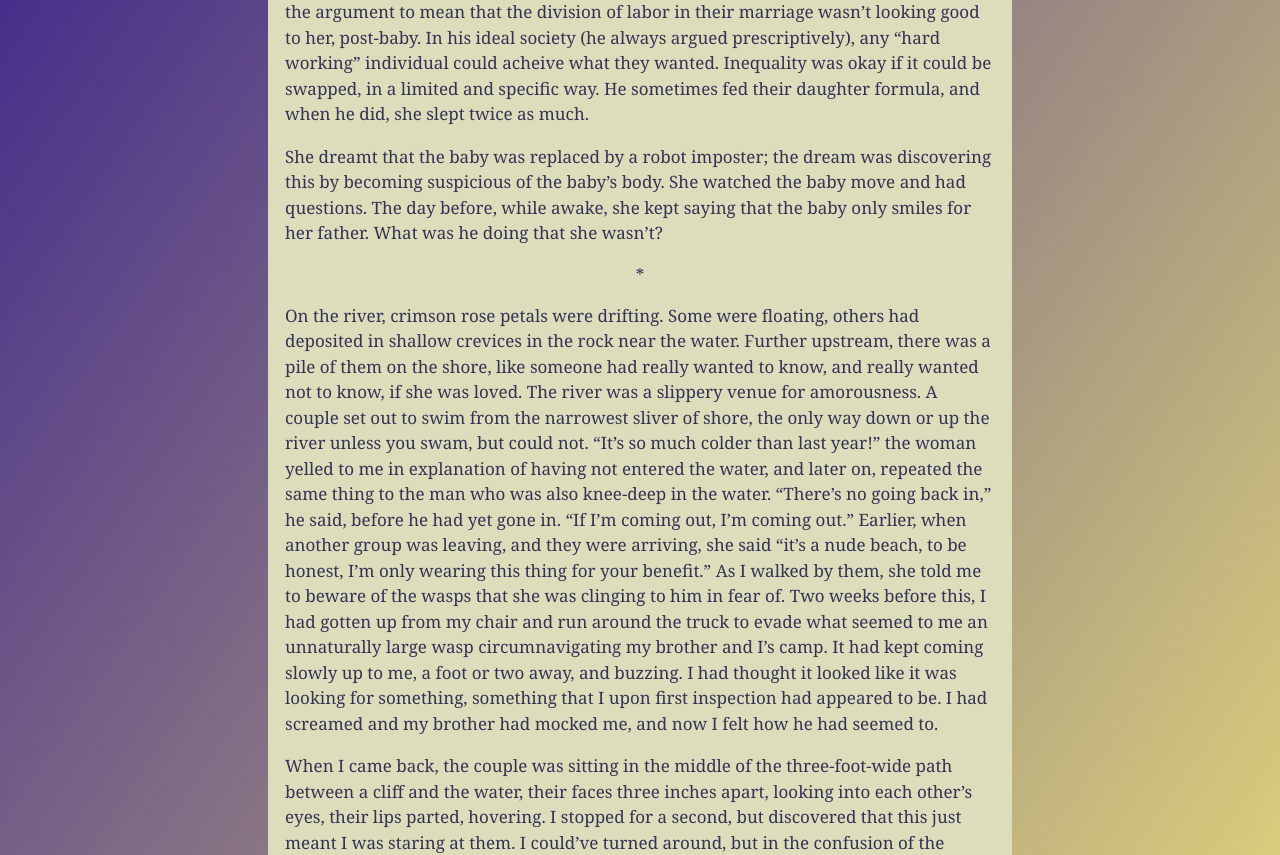
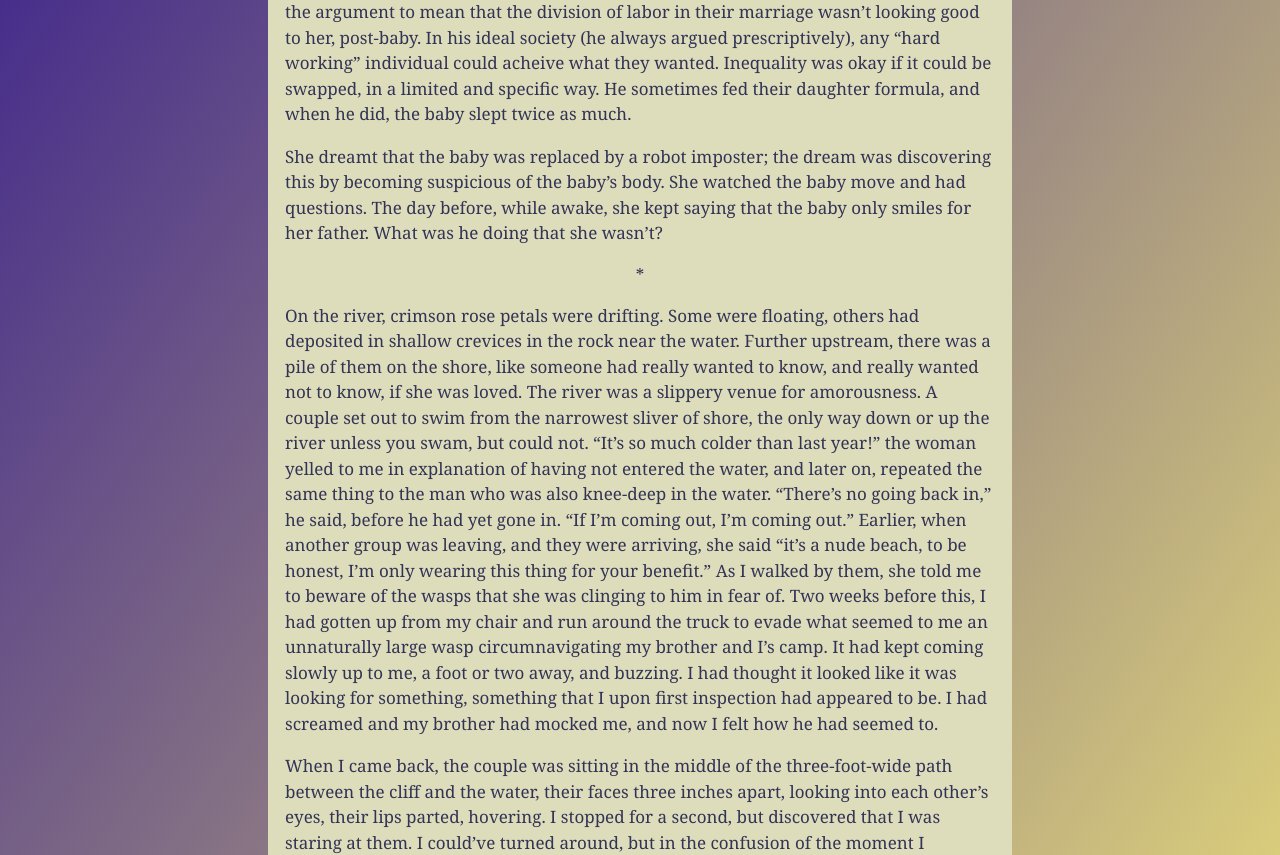
Before and after one commit to meanyhead/meanyhead.github.io, a Jekyll site: the page built from _posts/2020-10-18-ford.md, in a window 1280 px wide and 1400 px high. Shown: the part 542-1397 px from the top of the window. Built offline with Jekyll 4.4.1, drawn with Linux system fonts in a browser that asks for light colours; comment, search, counter and statistics services are not loaded; some of the changed text lies outside the part shown.

Commit message:
more edits

```diff
--- a/_posts/2020-10-18-ford.md
+++ b/_posts/2020-10-18-ford.md
@@ -3,7 +3,7 @@
 title: Ford
 ---
 
-On the phone, a couple who believed their marriage to be a force of morality upon the world told me that she had given birth to their child. Their conversation devolved into an argument with each other over whether people like them moving from cities to small towns was good or bad. I became the jury to whom they argued their cases. He thought that the geographic dispersal of young urban professionals could only be a good thing, as cities were vulnerable overconcentrations of wealth. Moreorver, the exurbanization of the millennial WFA class would combat rural "brain drain." As I was their witness, she argued that the effect on small towns would be like the effect of tech workers on San Francisco: Wealthy outsiders reorganize the local economy into one that serves them, and doesn't create the conditions for the people that serve them to become them. Sometimes, the only way well-informed bourgeois liberals will tell you how they feel is in how pessimistic they are about upward mobility. I took her side of the argument to mean that the division of labor in their marriage wasn't looking good to her, post-baby. In his ideal society (he always argued prescriptively), any "hard working" individual could acheive what they wanted. Inequality was okay if it could be swapped, in a limited and specific way. He sometimes fed their daughter formula, and when he did, she slept twice as much.
+On the phone, a couple who believed their marriage to be a force of morality upon the world told me that she had given birth to their child. Their conversation devolved into an argument with each other over whether people like them moving from cities to small towns was good or bad. I became the jury to whom they argued their cases. He thought that the geographic dispersal of young urban professionals could only be a good thing, as cities were vulnerable overconcentrations of wealth. Moreorver, the exurbanization of the millennial WFA class would combat rural "brain drain." As I was their witness, she argued that the effect on small towns would be like the effect of tech workers on San Francisco: Wealthy outsiders reorganize the local economy into one that serves them, and doesn't create the conditions for the people that serve them to become them. Sometimes, the only way well-informed bourgeois liberals will tell you how they feel is in how pessimistic they are about upward mobility. I took her side of the argument to mean that the division of labor in their marriage wasn't looking good to her, post-baby. In his ideal society (he always argued prescriptively), any "hard working" individual could acheive what they wanted. Inequality was okay if it could be swapped, in a limited and specific way. He sometimes fed their daughter formula, and when he did, the baby slept twice as much.
 
 She dreamt that the baby was replaced by a robot imposter; the dream was discovering this by becoming suspicious of the baby's body. She watched the baby move and had questions. The day before, while awake, she kept saying that the baby only smiles for her father. What was he doing that she wasn't?
 
@@ -11,6 +11,6 @@
 
 On the river, crimson rose petals were drifting. Some were floating, others had deposited in shallow crevices in the rock near the water. Further upstream, there was a pile of them on the shore, like someone had really wanted to know, and really wanted not to know, if she was loved. The river was a slippery venue for amorousness. A couple set out to swim from the narrowest sliver of shore, the only way down or up the river unless you swam, but could not. "It's so much colder than last year!" the woman yelled to me in explanation of having not entered the water, and later on, repeated the same thing to the man who was also knee-deep in the water. "There's no going back in," he said, before he had yet gone in. "If I'm coming out, I'm coming out." Earlier, when another group was leaving, and they were arriving, she said "it's a nude beach, to be honest, I'm only wearing this thing for your benefit." As I walked by them, she told me to beware of the wasps that she was clinging to him in fear of. Two weeks before this, I had gotten up from my chair and run around the truck to evade what seemed to me an unnaturally large wasp circumnavigating my brother and I's camp. It had kept coming slowly up to me, a foot or two away, and buzzing. I had thought it looked like it was looking for something, something that I upon first inspection had appeared to be. I had screamed and my brother had mocked me, and now I felt how he had seemed to.
 
-When I came back, the couple was sitting in the middle of the three-foot-wide path between a cliff and the water, their faces three inches apart, looking into each other's eyes, their lips parted, hovering. I stopped for a second, but discovered that this just meant I was staring at them. I could've turned around, but in the confusion of the moment I probably resented them, and walked the only way possible other than turning around: directly towards them. (I will keep insisting there was no other way.) When they finally registered my footsteps, I thought about saying "sorry," but, again, that probably got thrown out due to said resentment. He glowered, and she told me once again that she just couldn't with the water, it was just too cold.
+When I came back, the couple was sitting in the middle of the three-foot-wide path between the cliff and the water, their faces three inches apart, looking into each other's eyes, their lips parted, hovering. I stopped for a second, but discovered that I was  staring at them. I could've turned around, but in the confusion of the moment I probably resented them, and I walked the only way possible other than turning around: directly towards them. (I will keep insisting there was no other way.) When they finally registered my footsteps, I thought about saying "sorry," but, again, that probably got thrown out due to said resentment. He glowered, and she told me that she just couldn't with the water, it was just too cold.
 
 The next day, the one who dreamt her baby was a robot asked me if the river was low. "I wouldn't know,"" I said, "I've only been here once before, and I can't remember." "Yeah," she said, "but you can see the high water lines." I hadn't noticed those, but I had noticed how far above the river that the rock had obviously been worn down and polished by water. And I recalled seeing a photo of a bridge on the river during a flood, with what looked like the sea roiling beneath it. The petals, even if they hadn't been left on the water's edge, would've been carried away eventually.
```
